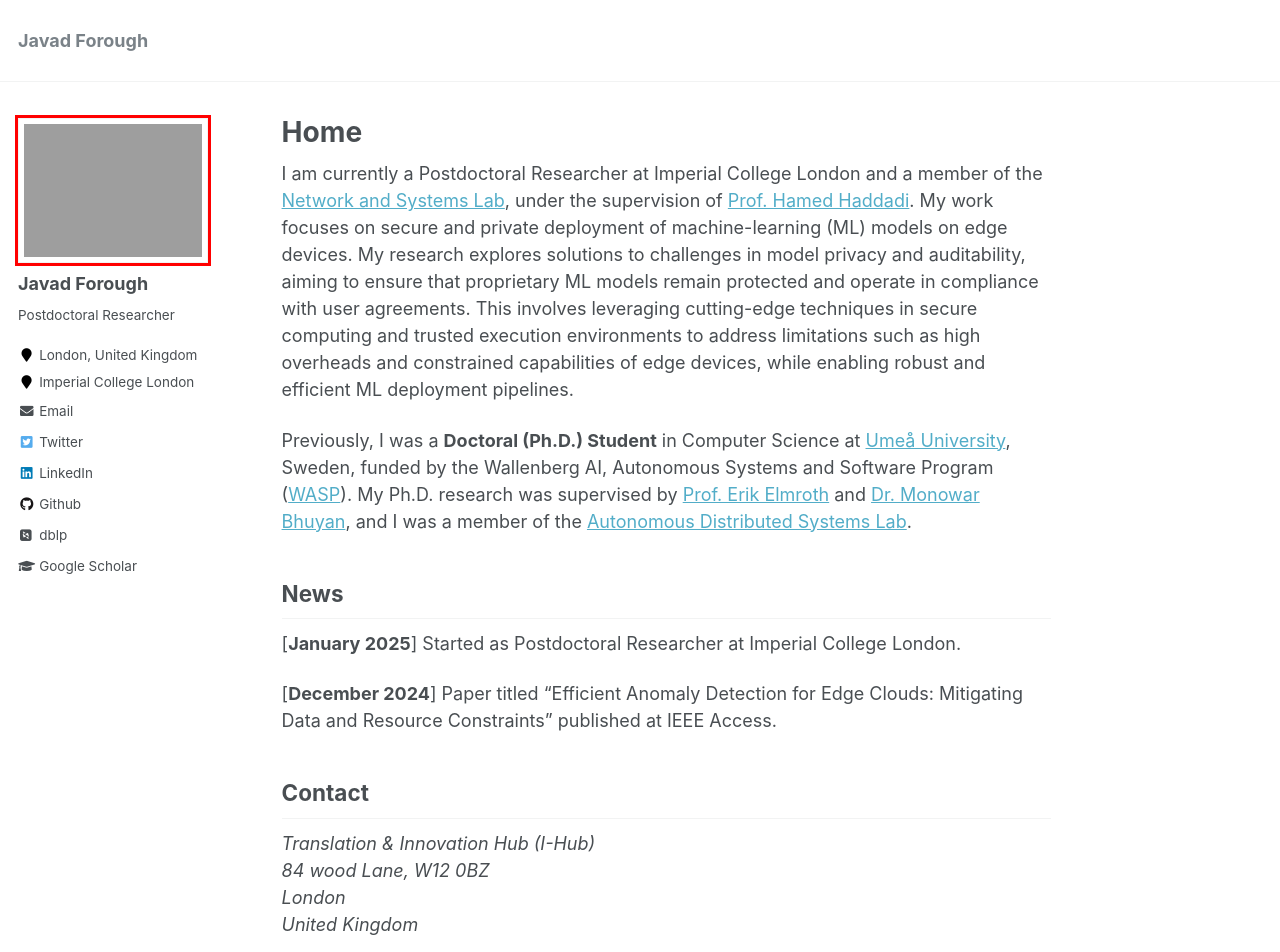
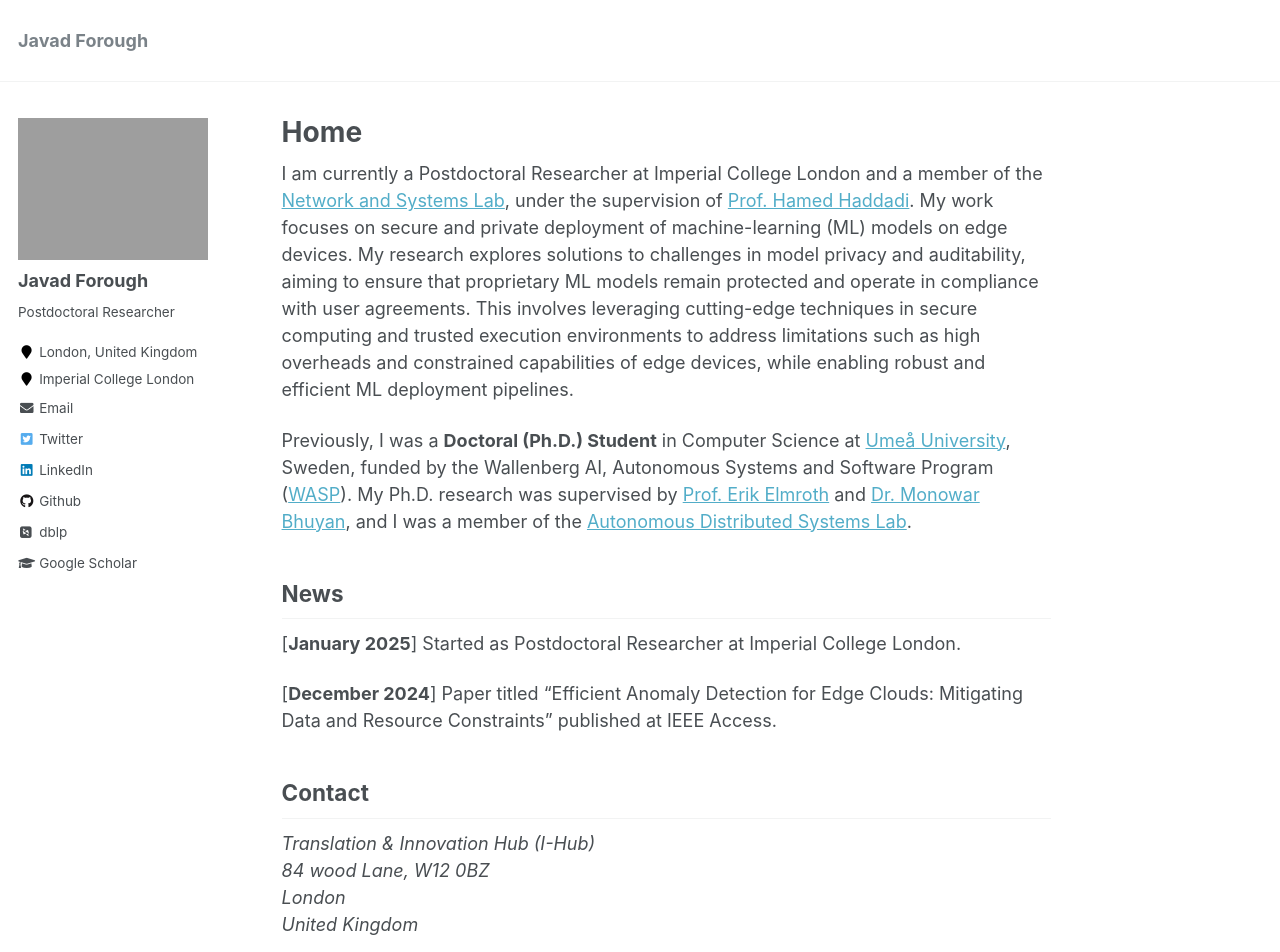
Before and after one commit to Javad-Forough/Javad-Forough.github.io, a Jekyll site: the page built from _pages/about.md, in a window 1280 px wide and 1400 px high. Shown: the top 952 px of the window. Built offline with Jekyll 4.4.1, drawn with Linux system fonts in a browser that asks for light colours; some web fonts are replaced.

Commit message:
Update avatar

```diff
--- a/_sass/_sidebar.scss
+++ b/_sass/_sidebar.scss
@@ -70,30 +70,17 @@
    ========================================================================== */
 
    .author__avatar {
-    outline: 3px solid red; /* Add a red border for debugging */
-    display: table-cell;
-    vertical-align: top;
-    width: 100%; /* Allow the width to adjust responsively */
-    max-width: 200px; /* Set a maximum width for larger screens */
-    height: auto; /* Remove fixed height to avoid stretching */
+    display: flex; /* Use flexbox for alignment */
+    justify-content: center; /* Center the image horizontally */
+    align-items: center; /* Center the image vertically */
+    max-width: 200px; /* Set a max width */
+    margin: 0 auto; /* Center the container on the page */
+  }
 
-    @include breakpoint($large) {
-      display: block;
-      width: auto;
-      height: auto;
-    }
-
-    img {
-      width: 100%; /* Make the image fully responsive */
-      max-width: 200px; /* Set a maximum width */
-      height: auto; /* Maintain aspect ratio */
-      border-radius: 0%; /* No circular corners */
-
-      @include breakpoint($large) {
-        padding: 5px;
-        border: 1px solid $border-color;
-      }
-    }
+  .author__avatar img {
+    width: 100%; /* Allow the image to scale with the container */
+    height: auto; /* Maintain the aspect ratio */
+    border-radius: 0%; /* Ensure no circular corners */
   }
 
 .author__content {
```
